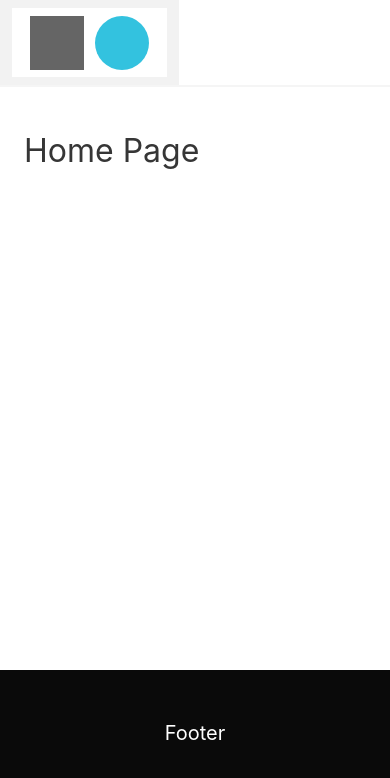
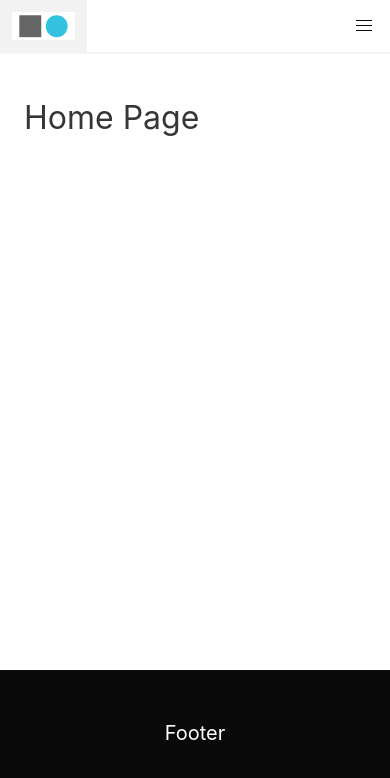
Before and after one commit to robert-laws/practice-oct-2020-mern-app, a React (Create React App) app: page / in a window 390 px wide. Shown: the top 778 px of the page. Built offline with nearby package versions, Linux system fonts and the light colour scheme.

Commit message:
add mobile navigation

```diff
--- a/src/layout/Navigation.js
+++ b/src/layout/Navigation.js
@@ -1,8 +1,14 @@
-import React from 'react';
+import React, { useState } from 'react';
 import { NavLink, Link } from 'react-router-dom';
 import Logo from '../images/logo.svg';
 
 export const Navigation = () => {
+  const [toggle, setToggle] = useState(false);
+
+  const showMobile = () => {
+    setToggle((prev) => !prev);
+  };
+
   return (
     <nav
       className='navbar has-shadow is-white'
@@ -11,14 +17,16 @@ export const Navigation = () => {
     >
       <div className='navbar-brand'>
         <Link to='/' className='navbar-item'>
-          <img
-            src={Logo}
-            alt='Tech Menu Logo'
-            style={{ maxHeight: '70px', flex: '0' }}
-          />
+          <img src={Logo} alt='Tech Menu Logo' style={{ flex: '0' }} />
         </Link>
+        {/* eslint-disable-next-line */}
+        <a className='navbar-burger' onClick={showMobile}>
+          <span></span>
+          <span></span>
+          <span></span>
+        </a>
       </div>
-      <div className='navbar-menu'>
+      <div className={`navbar-menu ${toggle ? ' is-active' : ''}`}>
         <div className='navbar-start'>
           <NavLink
             exact
```
